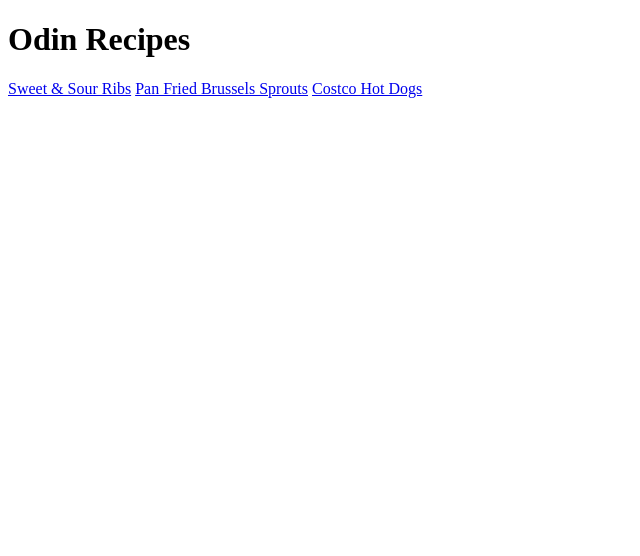
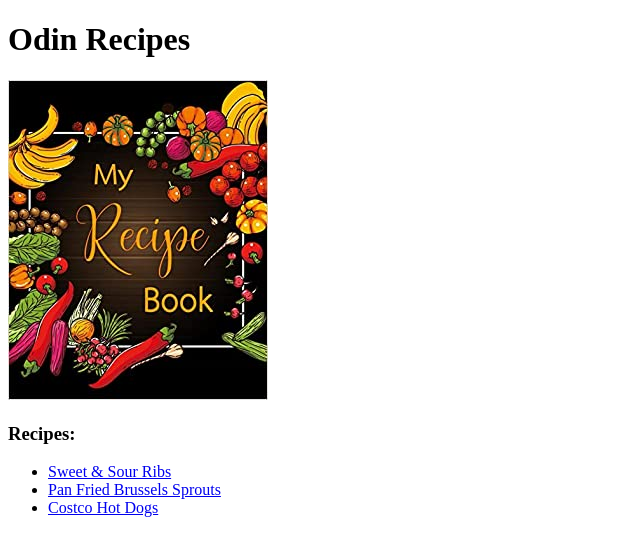
Before and after one commit to treasurechest4/odin-recipes, a plain HTML site: page index.html in a window 1280 px wide. Shown: the whole page, without its empty margins (0-640 px from the left). Drawn offline with Linux system fonts and the light colour scheme.

Commit message:
Touch up front page

```diff
--- a/index.html
+++ b/index.html
@@ -6,8 +6,12 @@
     </head>
     <body>
         <h1>Odin Recipes</h1>
-        <a href="./recipes/SweetSourRibs.html" >Sweet & Sour Ribs</a>
-        <a href="./recipes/PanfriedBS.html">Pan Fried Brussels Sprouts</a>
-        <a href="./recipes/CostcoHotdogs.html">Costco Hot Dogs</a>
+        <img src="img/recipebk.jpg" alt Recipe Book picture>
+        <h3>Recipes:</h3>
+        <ul>
+            <li><a href="./recipes/SweetSourRibs.html" >Sweet & Sour Ribs</a></li>
+            <li><a href="./recipes/PanfriedBS.html">Pan Fried Brussels Sprouts</a></li>
+            <li><a href="./recipes/CostcoHotdogs.html">Costco Hot Dogs</a></li>
+         </ul>
     </body>
 </html>
```
Also changed, not shown: img/recipebk.jpg (added).
